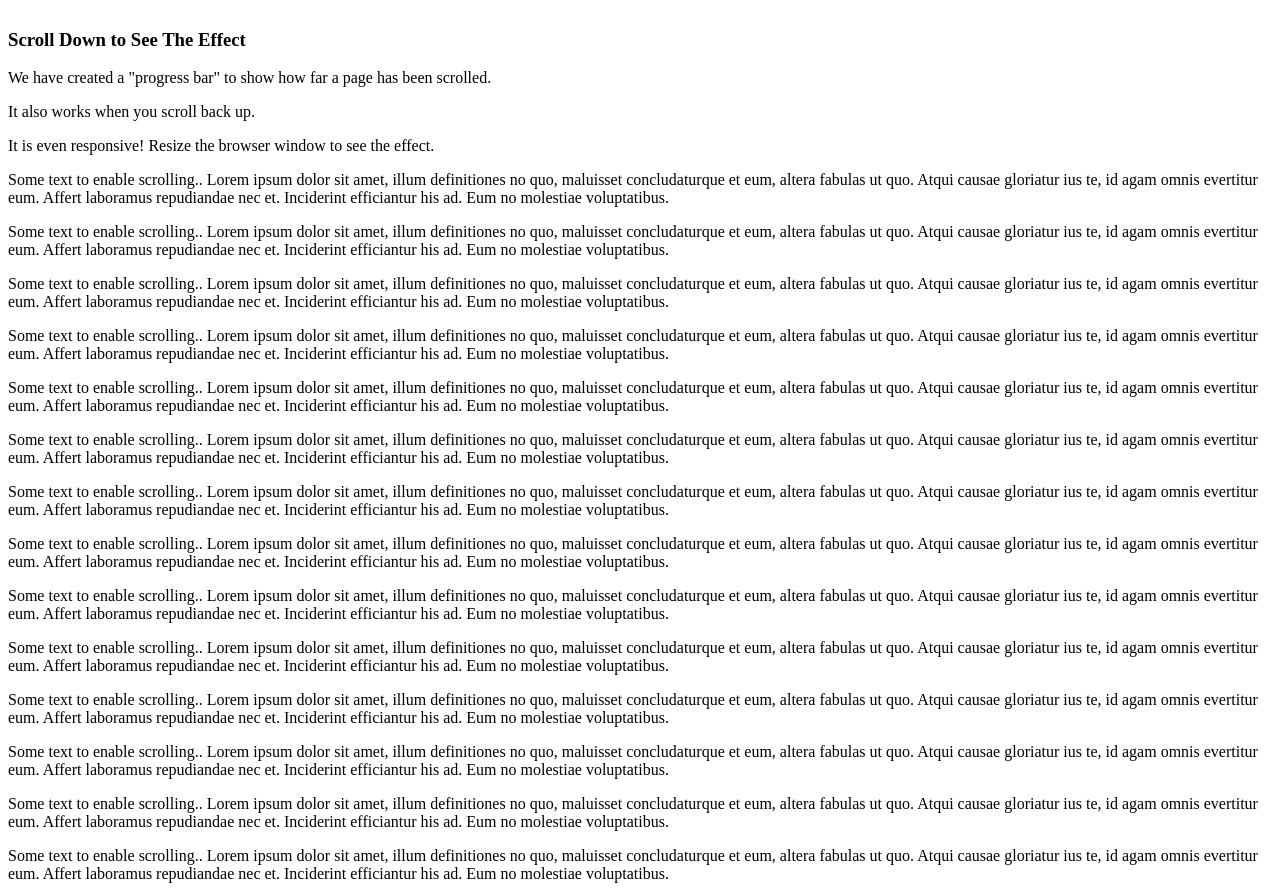
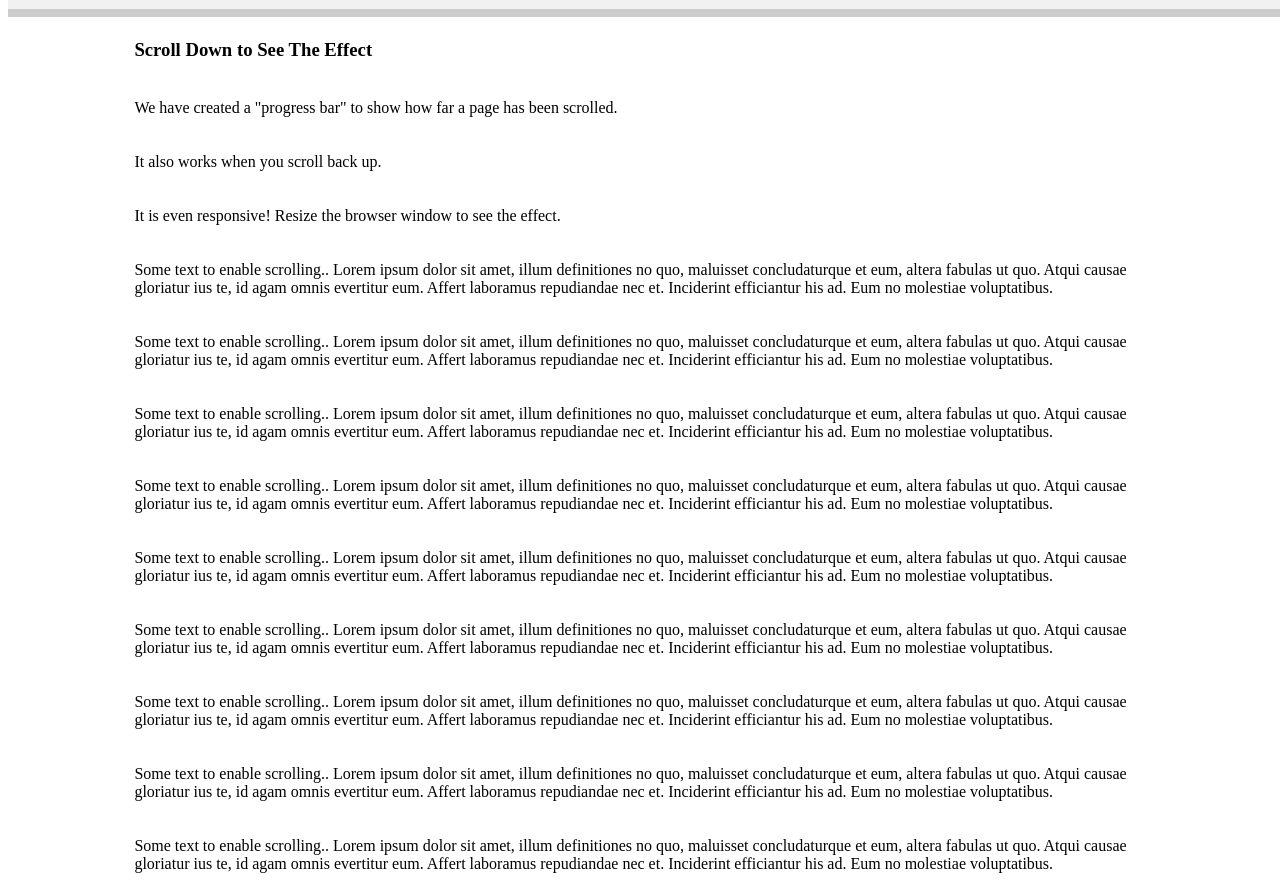
Before and after one commit to apio1130/css-practice, a website: page scroll-indicator/src/index.html in a window 1280 px wide. Shown: the part 78-974 px from the top of the page. Drawn offline with Linux system fonts and the light colour scheme.

Commit message:
Scroll Indicator

```diff
--- a/scroll-indicator/src/index.html
+++ b/scroll-indicator/src/index.html
@@ -12,6 +12,15 @@
             width: 100%;
             background-color: #f1f1f1;
         }
+
+        .header > h2 {
+            padding: 10px 10%;
+        }
+
+        section > p, h3 {
+            padding: 10px 10%;
+        }
+
 
         .progress-bar {
             height: 8px;
@@ -38,76 +47,25 @@
         <p>We have created a "progress bar" to show how far a page has been scrolled.</p>
         <p>It also works when you scroll back up.</p>
         <p>It is even responsive! Resize the browser window to see the effect.</p>
-        <p>Some text to enable scrolling.. Lorem ipsum dolor sit amet, illum definitiones no quo, maluisset concludaturque
-            et
-            eum, altera fabulas ut quo. Atqui causae gloriatur ius te, id agam omnis evertitur eum. Affert laboramus
-            repudiandae
-            nec et. Inciderint efficiantur his ad. Eum no molestiae voluptatibus.</p>
-        <p>Some text to enable scrolling.. Lorem ipsum dolor sit amet, illum definitiones no quo, maluisset concludaturque
-            et
-            eum, altera fabulas ut quo. Atqui causae gloriatur ius te, id agam omnis evertitur eum. Affert laboramus
-            repudiandae
-            nec et. Inciderint efficiantur his ad. Eum no molestiae voluptatibus.</p>
-        <p>Some text to enable scrolling.. Lorem ipsum dolor sit amet, illum definitiones no quo, maluisset concludaturque
-            et
-            eum, altera fabulas ut quo. Atqui causae gloriatur ius te, id agam omnis evertitur eum. Affert laboramus
-            repudiandae
-            nec et. Inciderint efficiantur his ad. Eum no molestiae voluptatibus.</p>
-        <p>Some text to enable scrolling.. Lorem ipsum dolor sit amet, illum definitiones no quo, maluisset concludaturque
-            et
-            eum, altera fabulas ut quo. Atqui causae gloriatur ius te, id agam omnis evertitur eum. Affert laboramus
-            repudiandae
-            nec et. Inciderint efficiantur his ad. Eum no molestiae voluptatibus.</p>
-        <p>Some text to enable scrolling.. Lorem ipsum dolor sit amet, illum definitiones no quo, maluisset concludaturque
-            et
-            eum, altera fabulas ut quo. Atqui causae gloriatur ius te, id agam omnis evertitur eum. Affert laboramus
-            repudiandae
-            nec et. Inciderint efficiantur his ad. Eum no molestiae voluptatibus.</p>
-        <p>Some text to enable scrolling.. Lorem ipsum dolor sit amet, illum definitiones no quo, maluisset concludaturque
-            et
-            eum, altera fabulas ut quo. Atqui causae gloriatur ius te, id agam omnis evertitur eum. Affert laboramus
-            repudiandae
-            nec et. Inciderint efficiantur his ad. Eum no molestiae voluptatibus.</p>
-        <p>Some text to enable scrolling.. Lorem ipsum dolor sit amet, illum definitiones no quo, maluisset concludaturque
-            et
-            eum, altera fabulas ut quo. Atqui causae gloriatur ius te, id agam omnis evertitur eum. Affert laboramus
-            repudiandae
-            nec et. Inciderint efficiantur his ad. Eum no molestiae voluptatibus.</p>
-        <p>Some text to enable scrolling.. Lorem ipsum dolor sit amet, illum definitiones no quo, maluisset concludaturque
-            et
-            eum, altera fabulas ut quo. Atqui causae gloriatur ius te, id agam omnis evertitur eum. Affert laboramus
-            repudiandae
-            nec et. Inciderint efficiantur his ad. Eum no molestiae voluptatibus.</p>
-        <p>Some text to enable scrolling.. Lorem ipsum dolor sit amet, illum definitiones no quo, maluisset concludaturque
-            et
-            eum, altera fabulas ut quo. Atqui causae gloriatur ius te, id agam omnis evertitur eum. Affert laboramus
-            repudiandae
-            nec et. Inciderint efficiantur his ad. Eum no molestiae voluptatibus.</p>
-        <p>Some text to enable scrolling.. Lorem ipsum dolor sit amet, illum definitiones no quo, maluisset concludaturque
-            et
-            eum, altera fabulas ut quo. Atqui causae gloriatur ius te, id agam omnis evertitur eum. Affert laboramus
-            repudiandae
-            nec et. Inciderint efficiantur his ad. Eum no molestiae voluptatibus.</p>
-        <p>Some text to enable scrolling.. Lorem ipsum dolor sit amet, illum definitiones no quo, maluisset concludaturque
-            et
-            eum, altera fabulas ut quo. Atqui causae gloriatur ius te, id agam omnis evertitur eum. Affert laboramus
-            repudiandae
-            nec et. Inciderint efficiantur his ad. Eum no molestiae voluptatibus.</p>
-        <p>Some text to enable scrolling.. Lorem ipsum dolor sit amet, illum definitiones no quo, maluisset concludaturque
-            et
-            eum, altera fabulas ut quo. Atqui causae gloriatur ius te, id agam omnis evertitur eum. Affert laboramus
-            repudiandae
-            nec et. Inciderint efficiantur his ad. Eum no molestiae voluptatibus.</p>
-        <p>Some text to enable scrolling.. Lorem ipsum dolor sit amet, illum definitiones no quo, maluisset concludaturque
-            et
-            eum, altera fabulas ut quo. Atqui causae gloriatur ius te, id agam omnis evertitur eum. Affert laboramus
-            repudiandae
-            nec et. Inciderint efficiantur his ad. Eum no molestiae voluptatibus.</p>
-        <p>Some text to enable scrolling.. Lorem ipsum dolor sit amet, illum definitiones no quo, maluisset concludaturque
-            et
-            eum, altera fabulas ut quo. Atqui causae gloriatur ius te, id agam omnis evertitur eum. Affert laboramus
-            repudiandae
-            nec et. Inciderint efficiantur his ad. Eum no molestiae voluptatibus.</p>
+        <p>Some text to enable scrolling.. Lorem ipsum dolor sit amet, illum definitiones no quo, maluisset concludaturque et eum, altera fabulas ut quo. Atqui causae gloriatur ius te, id agam omnis evertitur eum. Affert laboramus repudiandae nec et. Inciderint efficiantur his ad. Eum no molestiae voluptatibus.</p>
+        <p>Some text to enable scrolling.. Lorem ipsum dolor sit amet, illum definitiones no quo, maluisset concludaturque et eum, altera fabulas ut quo. Atqui causae gloriatur ius te, id agam omnis evertitur eum. Affert laboramus repudiandae nec et. Inciderint efficiantur his ad. Eum no molestiae voluptatibus.</p>
+        <p>Some text to enable scrolling.. Lorem ipsum dolor sit amet, illum definitiones no quo, maluisset concludaturque et eum, altera fabulas ut quo. Atqui causae gloriatur ius te, id agam omnis evertitur eum. Affert laboramus repudiandae nec et. Inciderint efficiantur his ad. Eum no molestiae voluptatibus.</p>
+        <p>Some text to enable scrolling.. Lorem ipsum dolor sit amet, illum definitiones no quo, maluisset concludaturque et eum, altera fabulas ut quo. Atqui causae gloriatur ius te, id agam omnis evertitur eum. Affert laboramus repudiandae nec et. Inciderint efficiantur his ad. Eum no molestiae voluptatibus.</p>
+        <p>Some text to enable scrolling.. Lorem ipsum dolor sit amet, illum definitiones no quo, maluisset concludaturque et eum, altera fabulas ut quo. Atqui causae gloriatur ius te, id agam omnis evertitur eum. Affert laboramus repudiandae nec et. Inciderint efficiantur his ad. Eum no molestiae voluptatibus.</p>
+        <p>Some text to enable scrolling.. Lorem ipsum dolor sit amet, illum definitiones no quo, maluisset concludaturque et eum, altera fabulas ut quo. Atqui causae gloriatur ius te, id agam omnis evertitur eum. Affert laboramus repudiandae nec et. Inciderint efficiantur his ad. Eum no molestiae voluptatibus.</p>
+        <p>Some text to enable scrolling.. Lorem ipsum dolor sit amet, illum definitiones no quo, maluisset concludaturque et eum, altera fabulas ut quo. Atqui causae gloriatur ius te, id agam omnis evertitur eum. Affert laboramus repudiandae nec et. Inciderint efficiantur his ad. Eum no molestiae voluptatibus.</p>
+        <p>Some text to enable scrolling.. Lorem ipsum dolor sit amet, illum definitiones no quo, maluisset concludaturque et eum, altera fabulas ut quo. Atqui causae gloriatur ius te, id agam omnis evertitur eum. Affert laboramus repudiandae nec et. Inciderint efficiantur his ad. Eum no molestiae voluptatibus.</p>
+        <p>Some text to enable scrolling.. Lorem ipsum dolor sit amet, illum definitiones no quo, maluisset concludaturque et eum, altera fabulas ut quo. Atqui causae gloriatur ius te, id agam omnis evertitur eum. Affert laboramus repudiandae nec et. Inciderint efficiantur his ad. Eum no molestiae voluptatibus.</p>
+        <p>Some text to enable scrolling.. Lorem ipsum dolor sit amet, illum definitiones no quo, maluisset concludaturque et eum, altera fabulas ut quo. Atqui causae gloriatur ius te, id agam omnis evertitur eum. Affert laboramus repudiandae nec et. Inciderint efficiantur his ad. Eum no molestiae voluptatibus.</p>
+        <p>Some text to enable scrolling.. Lorem ipsum dolor sit amet, illum definitiones no quo, maluisset concludaturque et eum, altera fabulas ut quo. Atqui causae gloriatur ius te, id agam omnis evertitur eum. Affert laboramus repudiandae nec et. Inciderint efficiantur his ad. Eum no molestiae voluptatibus.</p>
+        <p>Some text to enable scrolling.. Lorem ipsum dolor sit amet, illum definitiones no quo, maluisset concludaturque et eum, altera fabulas ut quo. Atqui causae gloriatur ius te, id agam omnis evertitur eum. Affert laboramus repudiandae nec et. Inciderint efficiantur his ad. Eum no molestiae voluptatibus.</p>
+        <p>Some text to enable scrolling.. Lorem ipsum dolor sit amet, illum definitiones no quo, maluisset concludaturque et eum, altera fabulas ut quo. Atqui causae gloriatur ius te, id agam omnis evertitur eum. Affert laboramus repudiandae nec et. Inciderint efficiantur his ad. Eum no molestiae voluptatibus.</p>
+        <p>Some text to enable scrolling.. Lorem ipsum dolor sit amet, illum definitiones no quo, maluisset concludaturque et eum, altera fabulas ut quo. Atqui causae gloriatur ius te, id agam omnis evertitur eum. Affert laboramus repudiandae nec et. Inciderint efficiantur his ad. Eum no molestiae voluptatibus.</p>
+        <p>Some text to enable scrolling.. Lorem ipsum dolor sit amet, illum definitiones no quo, maluisset concludaturque et eum, altera fabulas ut quo. Atqui causae gloriatur ius te, id agam omnis evertitur eum. Affert laboramus repudiandae nec et. Inciderint efficiantur his ad. Eum no molestiae voluptatibus.</p>
+        <p>Some text to enable scrolling.. Lorem ipsum dolor sit amet, illum definitiones no quo, maluisset concludaturque et eum, altera fabulas ut quo. Atqui causae gloriatur ius te, id agam omnis evertitur eum. Affert laboramus repudiandae nec et. Inciderint efficiantur his ad. Eum no molestiae voluptatibus.</p>
+        <p>Some text to enable scrolling.. Lorem ipsum dolor sit amet, illum definitiones no quo, maluisset concludaturque et eum, altera fabulas ut quo. Atqui causae gloriatur ius te, id agam omnis evertitur eum. Affert laboramus repudiandae nec et. Inciderint efficiantur his ad. Eum no molestiae voluptatibus.</p>
+        <p>Some text to enable scrolling.. Lorem ipsum dolor sit amet, illum definitiones no quo, maluisset concludaturque et eum, altera fabulas ut quo. Atqui causae gloriatur ius te, id agam omnis evertitur eum. Affert laboramus repudiandae nec et. Inciderint efficiantur his ad. Eum no molestiae voluptatibus.</p>
+        <p>Some text to enable scrolling.. Lorem ipsum dolor sit amet, illum definitiones no quo, maluisset concludaturque et eum, altera fabulas ut quo. Atqui causae gloriatur ius te, id agam omnis evertitur eum. Affert laboramus repudiandae nec et. Inciderint efficiantur his ad. Eum no molestiae voluptatibus.</p>
     </section>
     <script type="text/javascript">
         window.onscroll = function () {
```
Also changed, not shown: README.md, scroll-indicator/README.md, 1 other file.
